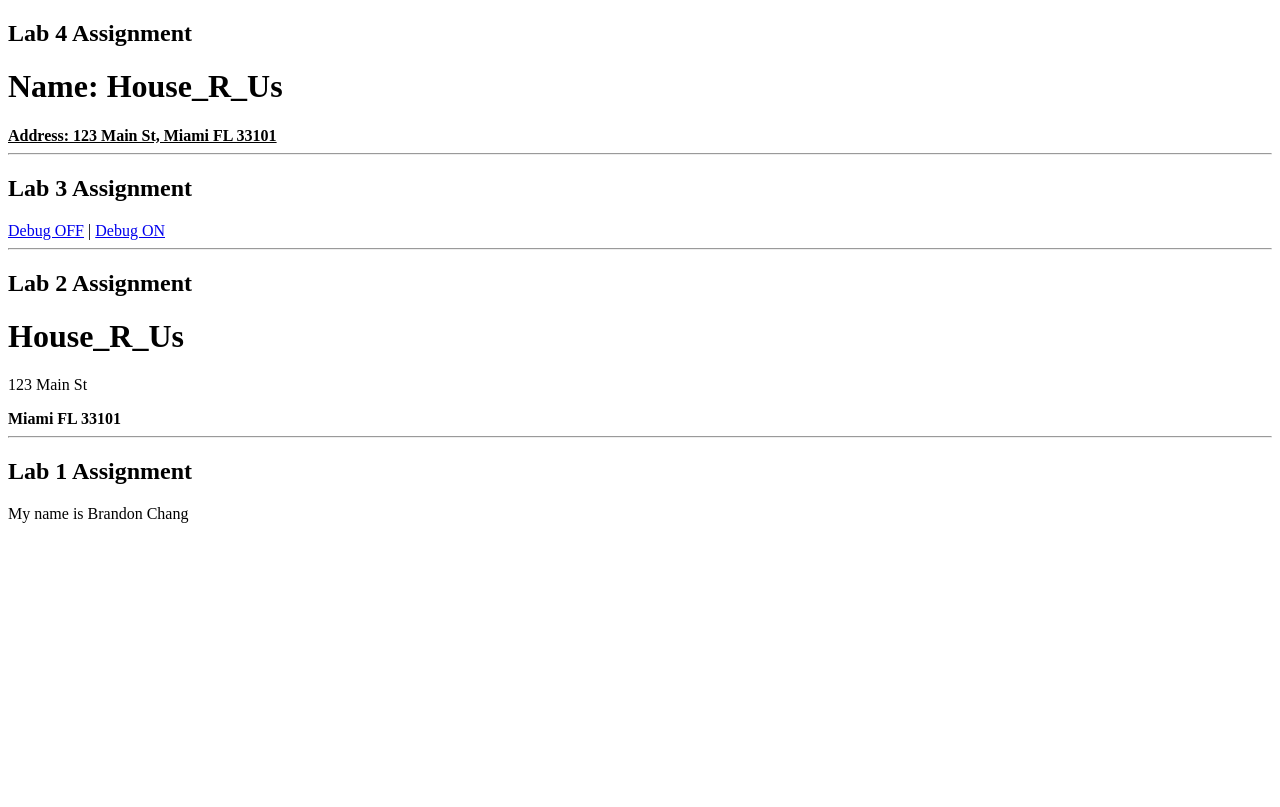
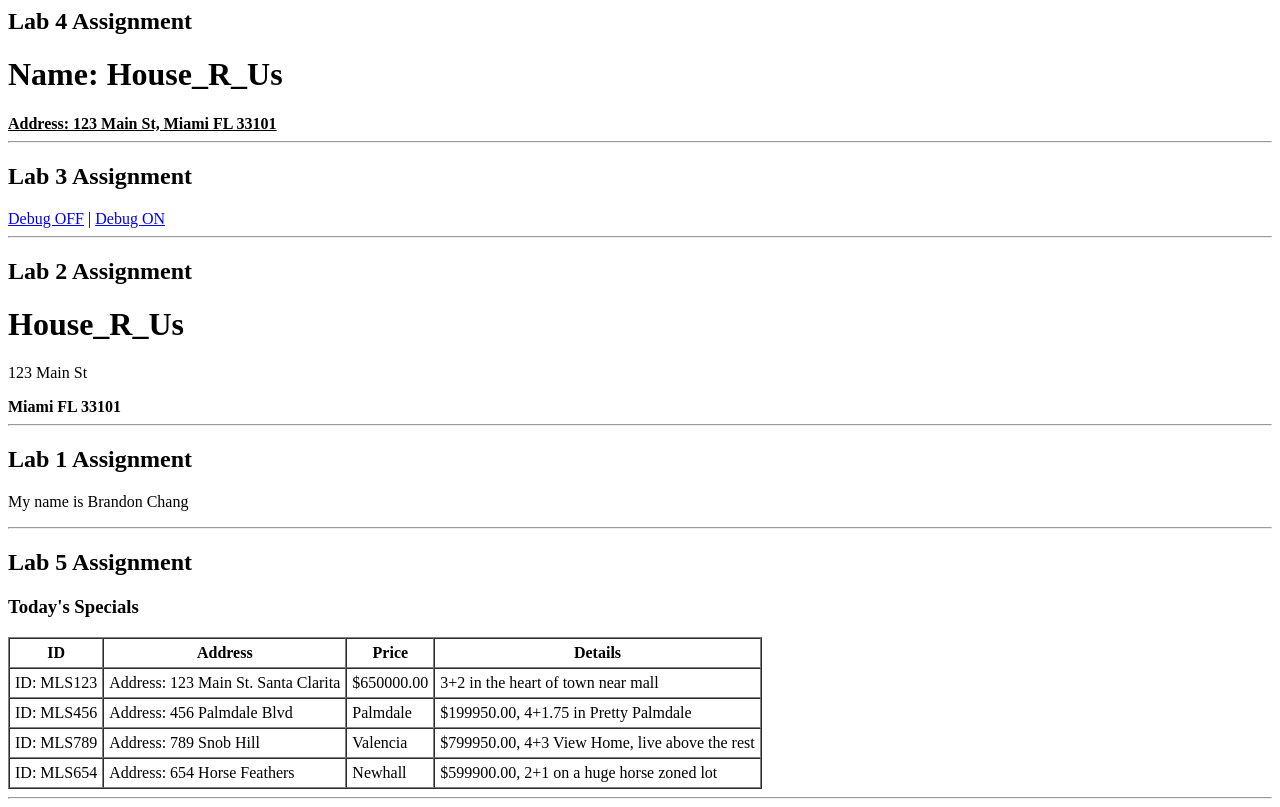
Before and after one commit to bran2007/cs192-lab1, a PHP site: page / in a window 1280 px wide. Before the commit the page ends 523 px from the top, so only its background shows below. Run offline with PHP 8.4, Linux system fonts and the light colour scheme.

Commit message:
Update index.php

```diff
--- a/index.php
+++ b/index.php
@@ -1,21 +1,13 @@
-<!doctype html>
-<html>
-<head><meta charset="UTF-8"></head>
-<body>
 <?php
-/*
- * Who: Brandon Chang
- * What: CMP SCI cs192 Lab Web Page Project
- * When: 10/20/25
- * What: Lab Web Page #1-#4
-*/
+header("Content-type: text/html; charset=utf-8");
 
-/*************   global variables  ******************************/
+/************* Global Variables ******************************/
 $coname623 = "House_R_Us";
 $coaddr812 = "123 Main St";
 $co_city511 = "Miami FL 33101";
 $debug251 = false; // initial debug state
-/*************   end global variables  **************************/
+$myarray664 = null; // Lab 5 array
+/************* End Global Variables **************************/
 
 // -------- DEBUG SETUP (Lab 3) ---------
 if (!empty($_REQUEST['debug'])) {
@@ -23,7 +15,7 @@ if (!empty($_REQUEST['debug'])) {
     print "DEBUG turned ON<br>";
 }
 
-// ------------------   lab 4   --------------------
+// ------------------ Lab 4 --------------------
 print "<h2>Lab 4 Assignment</h2>";
 
 // Function using a parameter
@@ -37,13 +29,12 @@ function display_address_334() {
     print "<b><u>Address: $coaddr812, $co_city511</u></b>";
 }
 
-// Call the functions to display output
+// Call the functions
 display_name_982($coname623);
 display_address_334();
-
 print "<hr>";
 
-// ------------------   lab 3   --------------------
+// ------------------ Lab 3 --------------------
 print "<h2>Lab 3 Assignment</h2>";
 if ($debug251) {
     print "Now executing Lab 3<br>";
@@ -56,18 +47,52 @@ $yourURL = "http://your.webpage.com/index.php"; // replace with your URL
 print "<a href='$yourURL'>Debug OFF</a> | <a href='$yourURL?debug=true'>Debug ON</a>";
 print "<hr>";
 
-// ------------------   lab 2   --------------------
+// ------------------ Lab 2 --------------------
 print "<h2>Lab 2 Assignment</h2>";
 print "<h1>$coname623</h1>";
 print "<p>$coaddr812</p>";
 print "<b>$co_city511</b>";
 print "<hr>";
 
-// ------------------   lab 1   --------------------
+// ------------------ Lab 1 --------------------
 print "<h2>Lab 1 Assignment</h2>";
 print "<p>My name is Brandon Chang</p>";
+print "<hr>";
 
+// ------------------ Lab 5 --------------------
+print "<h2>Lab 5 Assignment</h2>";
+
+// Function to create array for Real Estate
+function create_array_908() {
+    $house_array = array();
+    $house_array[] = "ID: MLS123, Address: 123 Main St. Santa Clarita, $650000.00, 3+2 in the heart of town near mall";
+    $house_array[] = "ID: MLS456, Address: 456 Palmdale Blvd, Palmdale, $199950.00, 4+1.75 in Pretty Palmdale";
+    $house_array[] = "ID: MLS789, Address: 789 Snob Hill, Valencia, $799950.00, 4+3 View Home, live above the rest";
+    $house_array[] = "ID: MLS654, Address: 654 Horse Feathers, Newhall, $599900.00, 2+1 on a huge horse zoned lot";
+    return $house_array;
+}
+
+// Assign array to global variable
+$myarray664 = create_array_908();
+
+// Function to display products in a table
+function display_product_872($array) {
+    print "<h3>Today's Specials</h3>";
+    print "<table border='1' cellpadding='5' cellspacing='0'>";
+    print "<tr><th>ID</th><th>Address</th><th>Price</th><th>Details</th></tr>";
+    foreach ($array as $item) {
+        // Split string into parts by comma
+        $parts = explode(",", $item, 4); // split into 4 parts max
+        print "<tr>";
+        foreach ($parts as $part) {
+            print "<td>" . trim($part) . "</td>";
+        }
+        print "</tr>";
+    }
+    print "</table>";
+}
+
+// Call the display function
+display_product_872($myarray664);
+print "<hr>";
 ?>
-</body>
-</html>
-<!-- Brandon Chang, CMP SCI cs192 Lab Web Page Project, Labs 1-4 -->
```
